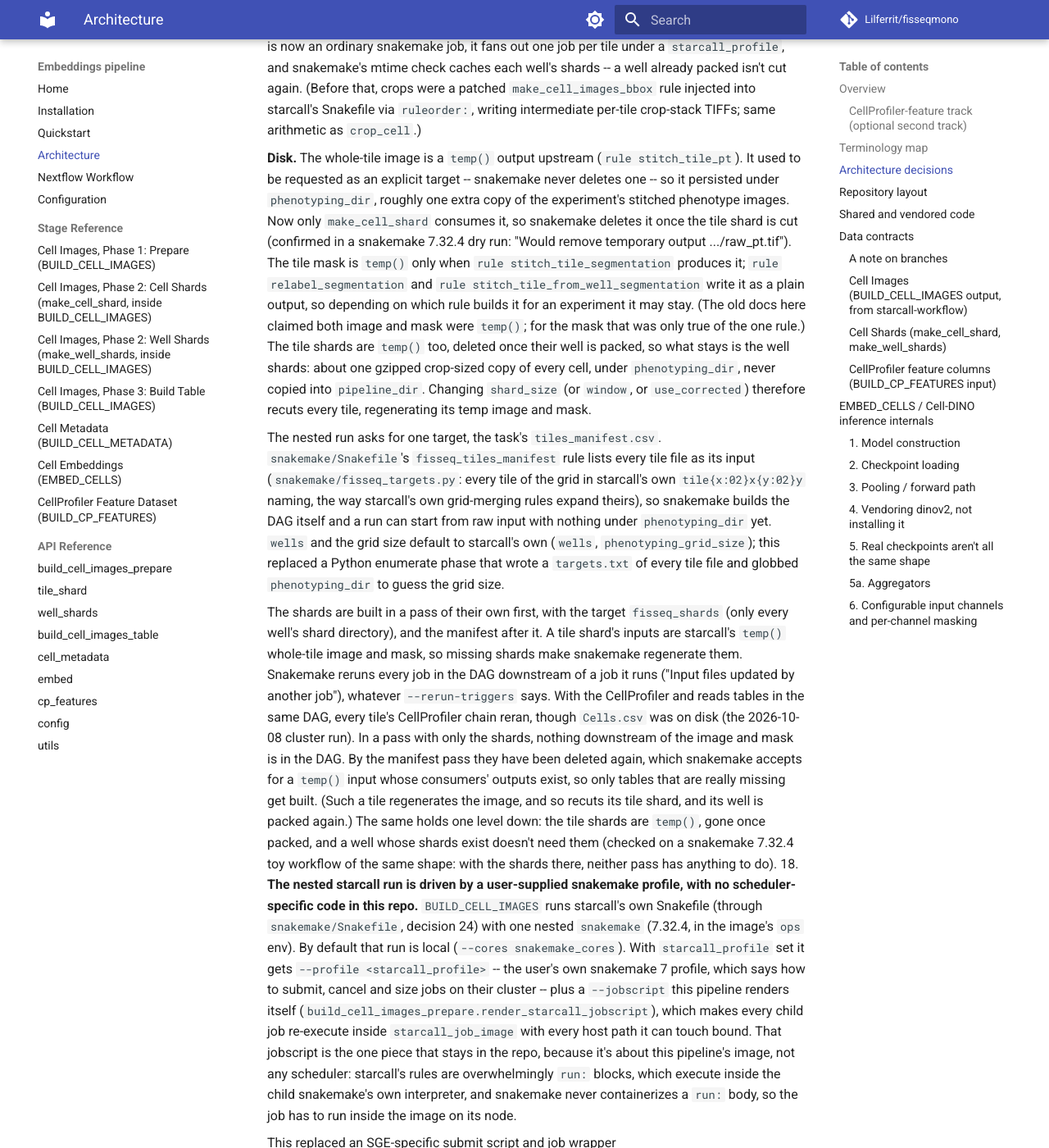
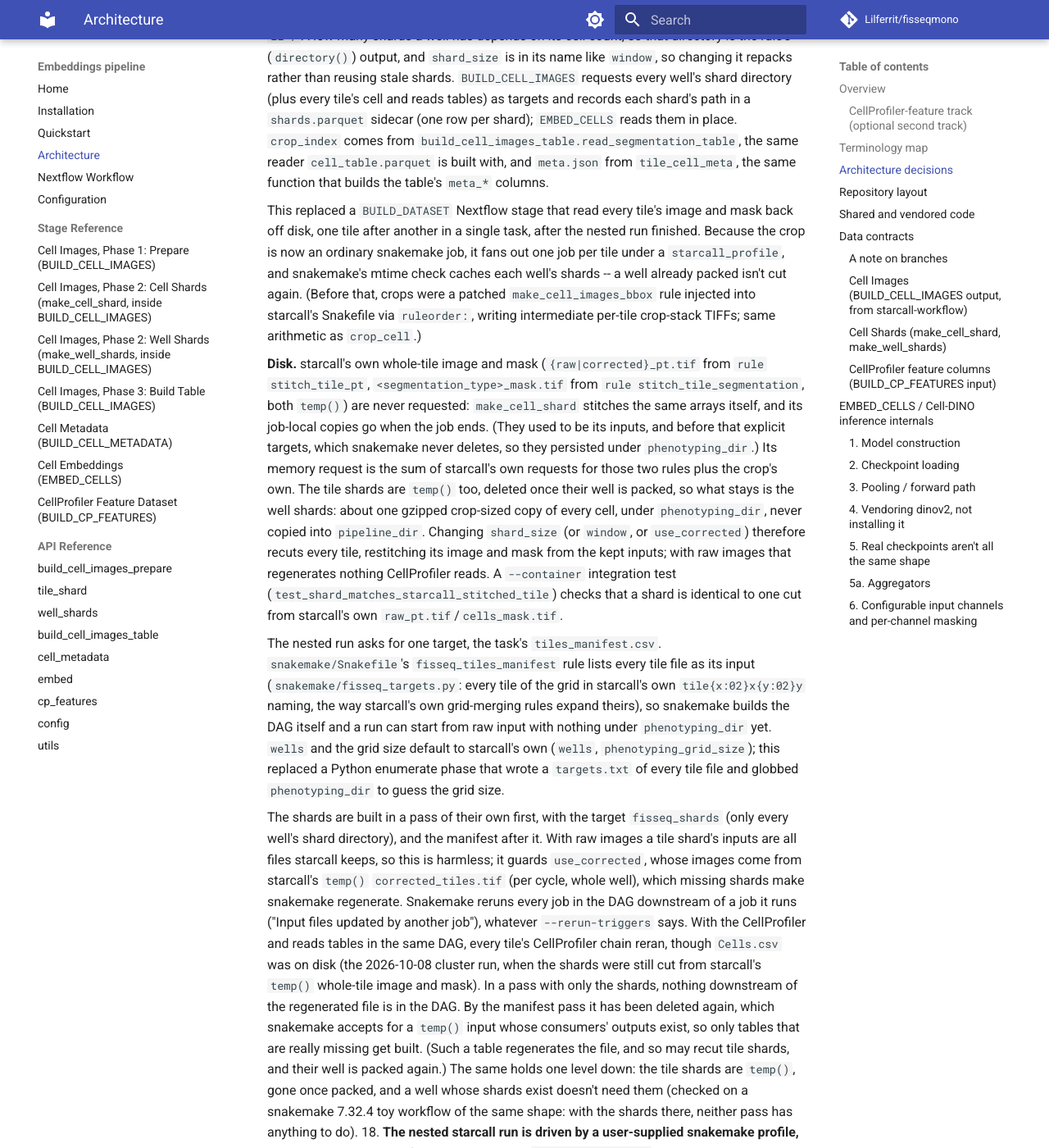
Before and after one commit to Lilferrit/fisseqmono, an MkDocs documentation site: the page built from docs/embeddings-pipeline/architecture.md, in a window 1280 px wide and 1400 px high, scrolled down 6396 px. Shown: the whole window at 82% size. Built offline with MkDocs 1.6.1 and Material for MkDocs 9.7.7, drawn with Linux system fonts in a browser that asks for light colours; comment, search, counter and statistics services are not loaded; some of the changed text lies outside the part shown.

Commit message:
embeddings: make_cell_shard stitches its tile in memory
make_cell_shard no longer reads starcall's temp() raw_pt.tif /
cells_mask.tif. It is a run: rule that calls starcall's own
stitch_well_section / stitch_segmentation_section with the arguments
stitch_tile_pt / stitch_tile_segmentation pass, from files starcall keeps
(input images, composites, segmentation-grid masks, cells.csv), writes the
two arrays to a job-local temp dir and runs tile_shard on them. Recutting a
shard in raw mode regenerates nothing CellProfiler reads. The two passes
stay for use_corrected (corrected_tiles.tif is temp()), which fails at the
pinned starcall commit in its own calc_background rule regardless.

mem_mb is starcall's two requests plus the crop's. New container test
test_shard_matches_starcall_stitched_tile compares the shard with one cut
from starcall's own tifs (not run here: no Docker / mini fixture).
No output change.

Claude-Session: https://claude.ai/code/session_0155xz549Bfm2jPf8hPCYByF

```diff
--- a/docs/embeddings-pipeline/architecture.md
+++ b/docs/embeddings-pipeline/architecture.md
@@ -84,7 +84,7 @@ The CellProfiler track runs the same shared modules on the CellProfiler columns
 | Diagram node | This pipeline's stage | Code |
 | --- | --- | --- |
 | Cell Images | `BUILD_CELL_IMAGES` | the ONLY stage that touches `starcall-workflow`'s tree (`phenotyping_dir`/`segmentation_dir`/`sequencing_dir`) or runs its snakemake -- **`origin/devel`**, cloned into the image at a pinned commit and run unmodified through `snakemake/Snakefile`. Requests each well's shards and each tile's cell table and reads table, joins the segmentation-side cell table to the sequencing-side genotype table into one self-sufficient `cell_table.parquet`, and records where each shard is in `shards.parquet` -- see [Data contracts](#cell-images-build_cell_images-output-from-starcall-workflow) |
-| Cell Shards | `make_cell_shard` and `make_well_shards` (snakemake rules inside `BUILD_CELL_IMAGES`, bodies `tile_shard.py` and `well_shards.py`) | crops every cell of one tile (bbox midpoint, `window` px, zero-padded) straight out of starcall's whole-tile image into a temporary tile shard -- `tile_shard.crop_cell` -- then packs each well's tile shards into `well_{n}_shard_{k}.tar.gz`, `shard_size` cells each; see decisions 17 and 24 |
+| Cell Shards | `make_cell_shard` and `make_well_shards` (snakemake rules inside `BUILD_CELL_IMAGES`, bodies `tile_shard.py` and `well_shards.py`) | crops every cell of one tile (bbox midpoint, `window` px, zero-padded) straight out of the tile's phenotype image (stitched in the rule with starcall's own functions) into a temporary tile shard -- `tile_shard.crop_cell` -- then packs each well's tile shards into `well_{n}_shard_{k}.tar.gz`, `shard_size` cells each; see decisions 17 and 24 |
 | Cell Metadata | `BUILD_CELL_METADATA` | `cell_metadata.py`: `meta_batch` plus `cell_table.parquet`'s six key and QC `meta_*` columns |
 | Cell Embeddings | `EMBED_CELLS` | `embed.py`, wrapping Meta's `dinov2` Cell-DINO |
 | QC_FILTER | `QC_FILTER` (shared) | `fisseq_common.stages.qcfilter` |
@@ -219,15 +219,27 @@ The CellProfiler track runs the same shared modules on the CellProfiler columns
 
     So nothing asks starcall's own rule for crops. `snakemake/Snakefile`
     includes starcall's Snakefile and adds `rule make_cell_shard`: per
-    tile, it reads the whole-tile phenotype image (`{raw|corrected}_pt.tif`
-    -- `use_corrected`, mirroring upstream's own `get_phenotyping_pt`), the
-    segmentation mask (`<segmentation_type>_mask.tif`), the
+    tile, it stitches the tile's phenotype image and segmentation mask
+    itself, in memory, with starcall's own `stitch_well_section` and
+    `stitch_segmentation_section`, called with exactly the arguments
+    starcall's `rule stitch_tile_pt` and `rule stitch_tile_segmentation`
+    pass them. Its inputs are files starcall keeps: each phenotype cycle's
+    input images (starcall's `find_input_tiles`; with `use_corrected`,
+    starcall's `corrected_tiles.tif`, mirroring upstream's own
+    `get_phenotyping_pt`), the cycles' `stitching/<well>/cycle<c>/composite.json`,
+    the grid's `stitching/<well>_grid<N>/grid_composite.json`, the
+    segmentation-grid masks (`get_grid_filenames`) and
+    `segmentation/<well>_grid<S>/grid_composite.json`, the tile's
     segmentation table and the sequencing-side reads table (for each
-    sample's `meta.json`, decision 24), and writes
-    `<segmentation_type>_{raw|corrected}_shard_<window>.tar` next to them,
-    a `temp()` output.
-    Its body is `tile_shard.py` (a `shell:` rule running this pipeline's
-    own Python, not a `run:` block in the `ops` interpreter), which cuts
+    sample's `meta.json`, decision 24). It writes
+    `<segmentation_type>_{raw|corrected}_shard_<window>.tar` next to the
+    tile's tables, a `temp()` output.
+    It is a `run:` rule, in the `ops` interpreter, because the stitching
+    functions live in starcall's Snakefile and need its environment
+    (`constitch`, `nd2`). It writes the stitched image and mask as tifs
+    to a job-local temp directory (`tempfile.mkdtemp`, under `$TMPDIR`,
+    never seen by snakemake) and shells out to `tile_shard.py` in this
+    pipeline's own Python, which cuts
     every cell's `window` x `window` crop with `tile_shard.crop_cell`:
     centred on the bbox midpoint, zero-padded at tile edges, with the mask
     crop `mask == crop_index + 1` (starcall's own row-i-is-label-i+1
@@ -259,24 +271,24 @@ The CellProfiler track runs the same shared modules on the CellProfiler columns
     `ruleorder:`, writing intermediate per-tile crop-stack TIFFs; same
     arithmetic as `crop_cell`.)
 
-    **Disk.** The whole-tile image is a `temp()` output upstream
-    (`rule stitch_tile_pt`). It used to be requested as an explicit target
-    -- snakemake never deletes one -- so it persisted under
-    `phenotyping_dir`, roughly one extra copy of the experiment's stitched
-    phenotype images. Now only `make_cell_shard` consumes it, so snakemake
-    deletes it once the tile shard is cut (confirmed in a snakemake 7.32.4
-    dry run: "Would remove temporary output .../raw_pt.tif"). The tile
-    mask is `temp()` only when `rule stitch_tile_segmentation` produces
-    it; `rule relabel_segmentation` and `rule
-    stitch_tile_from_well_segmentation` write it as a plain output, so
-    depending on which rule builds it for an experiment it may stay. (The
-    old docs here claimed both image and mask were `temp()`; for the mask
-    that was only true of the one rule.) The tile shards are `temp()` too,
+    **Disk.** starcall's own whole-tile image and mask
+    (`{raw|corrected}_pt.tif` from `rule stitch_tile_pt`,
+    `<segmentation_type>_mask.tif` from `rule stitch_tile_segmentation`,
+    both `temp()`) are never requested: `make_cell_shard` stitches the
+    same arrays itself, and its job-local copies go when the job ends.
+    (They used to be its inputs, and before that explicit targets, which
+    snakemake never deletes, so they persisted under `phenotyping_dir`.)
+    Its memory request is the sum of starcall's own requests for those
+    two rules plus the crop's own. The tile shards are `temp()` too,
     deleted once their well is packed, so what stays is the well shards:
     about one gzipped crop-sized copy of every cell, under
     `phenotyping_dir`, never copied into `pipeline_dir`. Changing
     `shard_size` (or `window`, or `use_corrected`) therefore recuts every
-    tile, regenerating its temp image and mask.
+    tile, restitching its image and mask from the kept inputs; with raw
+    images that regenerates nothing CellProfiler reads.
+    A `--container` integration test
+    (`test_shard_matches_starcall_stitched_tile`) checks that a shard is
+    identical to one cut from starcall's own `raw_pt.tif`/`cells_mask.tif`.
 
     The nested run asks for one target, the task's `tiles_manifest.csv`.
     `snakemake/Snakefile`'s `fisseq_tiles_manifest` rule lists every tile
@@ -291,18 +303,21 @@ The CellProfiler track runs the same shared modules on the CellProfiler columns
 
     The shards are built in a pass of their own first, with the target
     `fisseq_shards` (only every well's shard directory), and the manifest
-    after it. A tile shard's inputs are starcall's `temp()` whole-tile
-    image and mask, so missing shards make snakemake regenerate them. Snakemake reruns every
+    after it. With raw images a tile shard's inputs are all files
+    starcall keeps, so this is harmless; it guards `use_corrected`, whose
+    images come from starcall's `temp()` `corrected_tiles.tif` (per cycle,
+    whole well), which missing shards make snakemake regenerate. Snakemake reruns every
     job in the DAG downstream of a job it runs ("Input files updated by
     another job"), whatever `--rerun-triggers` says. With the CellProfiler
     and reads tables in the same DAG, every tile's CellProfiler chain
-    reran, though `Cells.csv` was on disk (the 2026-10-08 cluster run). In
-    a pass with only the shards, nothing downstream of the image and mask
-    is in the DAG. By the manifest pass they have been deleted again, which
-    snakemake accepts for a `temp()` input whose consumers' outputs exist,
-    so only tables that are really missing get built. (Such a tile
-    regenerates the image, and so recuts its tile shard, and its well is
-    packed again.) The same holds one level down: the tile shards are
+    reran, though `Cells.csv` was on disk (the 2026-10-08 cluster run,
+    when the shards were still cut from starcall's `temp()` whole-tile
+    image and mask). In a pass with only the shards, nothing downstream of
+    the regenerated file is in the DAG. By the manifest pass it has been
+    deleted again, which snakemake accepts for a `temp()` input whose
+    consumers' outputs exist, so only tables that are really missing get
+    built. (Such a table regenerates the file, and so may recut tile
+    shards, and their well is packed again.) The same holds one level down: the tile shards are
     `temp()`, gone once packed, and a well whose shards exist doesn't
     need them (checked on a snakemake 7.32.4 toy workflow of the same
     shape: with the shards there, neither pass has anything to do).
@@ -504,16 +519,16 @@ The CellProfiler track runs the same shared modules on the CellProfiler columns
     `*_col_name` override doesn't recut its existing shards (delete the
     well's shard directory to force it). Adding the reads table as an
     input doesn't make the shards pass rerun the reads chain: a dry run
-    against starcall's real Snakefile showed the temp `raw_pt.tif`/
-    `cells_mask.tif` aren't among its ancestors.
+    against starcall's real Snakefile showed the stitched tile image and
+    mask aren't among its ancestors.
 
     The trade-off is more moving parts in exchange for less redundant work:
     a commit to keep pinned and bump, and a Snakefile of this repo's
     own layered on upstream's. In
     return, cropping fans out one job per tile under a `starcall_profile`
     instead of one serial pass in one task, snakemake mtime-caches every
-    shard, the whole-tile image is cleaned up as the `temp()` file it is
-    upstream, and the `BUILD_DATASET` stage is gone.
+    shard, starcall's whole-tile image and mask are never written, and the
+    `BUILD_DATASET` stage is gone.
 
 ## Repository layout
 
@@ -607,16 +622,24 @@ commit, unmodified, plus `make_cell_shard`/`make_well_shards` -- and the real,
 unredirected tree, so snakemake's own mtime caching reuses whatever's
 already built) and reads them:
 
-- **`rule stitch_tile_pt`** -- the tile's whole-tile phenotype image,
-  `phenotyping_dir/{well}_grid{N}/tile{x}x{y}y/raw_pt.tif`
-  (`corrected_pt.tif` with `use_corrected`), `(cycles, channels, H, W)`.
-- **`rule stitch_tile_segmentation`** (or `relabel_segmentation`/
-  `stitch_tile_from_well_segmentation`) -- the tile's label mask,
-  `.../{segmentation_type}_mask.tif`, `(H, W)`; label `i+1` is the cell
-  table's `i`-th row, 0-based.
+- **What `rule stitch_tile_pt` and `rule stitch_tile_segmentation`
+  read** -- each phenotype cycle's input images (`find_input_tiles`;
+  `corrected_tiles.tif` with `use_corrected`),
+  `stitching_dir/{well}/cycle{c}/composite.json`,
+  `stitching_dir/{well}_grid{N}/grid_composite.json`, the
+  segmentation-grid masks (`get_grid_filenames`) and
+  `segmentation_dir/{well}_grid{S}/grid_composite.json`.
+  `make_cell_shard` passes them to starcall's `stitch_well_section` and
+  `stitch_segmentation_section` as those two rules' bodies do, so it
+  depends on those functions' signatures and those bodies at the pinned
+  commit. The results are what the rules would have written: the tile's
+  phenotype image, `(cycles, channels, H, W)`, and its label mask,
+  `(H, W)`, where label `i+1` is the cell table's `i`-th row, 0-based.
+  The rules' own `raw_pt.tif`/`{segmentation_type}_mask.tif` are never
+  requested.
 - **`rule make_cell_shard`** (this repo's, `snakemake/Snakefile`) -- the
-  tile's WebDataset shard, cut from the two above (its `meta.json` from
-  the segmentation and reads tables below),
+  tile's WebDataset shard, cut from the stitched image and mask (its
+  `meta.json` from the segmentation and reads tables below),
   `.../{segmentation_type}_{raw|corrected}_shard_{window}.tar` (`temp()`).
 - **`rule make_well_shards`** (this repo's) -- the well's WebDataset
   shards, packed from its tiles' shards,
@@ -624,8 +647,7 @@ already built) and reads them:
   see [Cell Shards](#cell-shards-make_cell_shard-make_well_shards) below.
 
   Only the well's shard directory is requested as a target, not the tile
-  shards, image or mask, so the `temp()` ones are deleted once the well
-  is packed -- see decision 17. Each shard's path is recorded, not
+  shards, so they are deleted once the well is packed -- see decision 17. Each shard's path is recorded, not
   copied, in `shards.parquet`.
 - **`rule split_grid_table`/`drop_duplicate_cells`** -- the tile's
   segmentation-side cell table:
@@ -689,8 +711,8 @@ anyone reaching for `.cells_full.csv` directly elsewhere.
 ### Cell Shards (`make_cell_shard`, `make_well_shards`)
 
 Per tile: one **WebDataset** `.tar` (one sample per cell), written by the
-nested run's `make_cell_shard` rule (`tile_shard.py`), which reads the
-tile's whole-tile image and mask once and cuts every cell out with
+nested run's `make_cell_shard` rule (`tile_shard.py`), which stitches the
+tile's image and mask once and cuts every cell out with
 `tile_shard.crop_cell` -- a `window` x `window` crop centred on the cell's
 bbox midpoint (`bbox_x*` on image axis 0, `bbox_y*` on axis 1), zero-padded
 where it runs off the tile, with the mask crop `mask == crop_index + 1` as
```
Also changed, not shown: other parts of docs/embeddings-pipeline/architecture.md (+1 -1 lines), docs/embeddings-pipeline/cli/build_cell_images_prepare.md (+6 -5 lines), docs/embeddings-pipeline/cli/tile_shard.md (+40 -26 lines), docs/embeddings-pipeline/configuration.md (+4 -1 lines), docs/embeddings-pipeline/nextflow.md (+7 -6 lines), packages/fisseq-embeddings-pipeline/AGENTS.md (+14 -6 lines), 5 other files.
